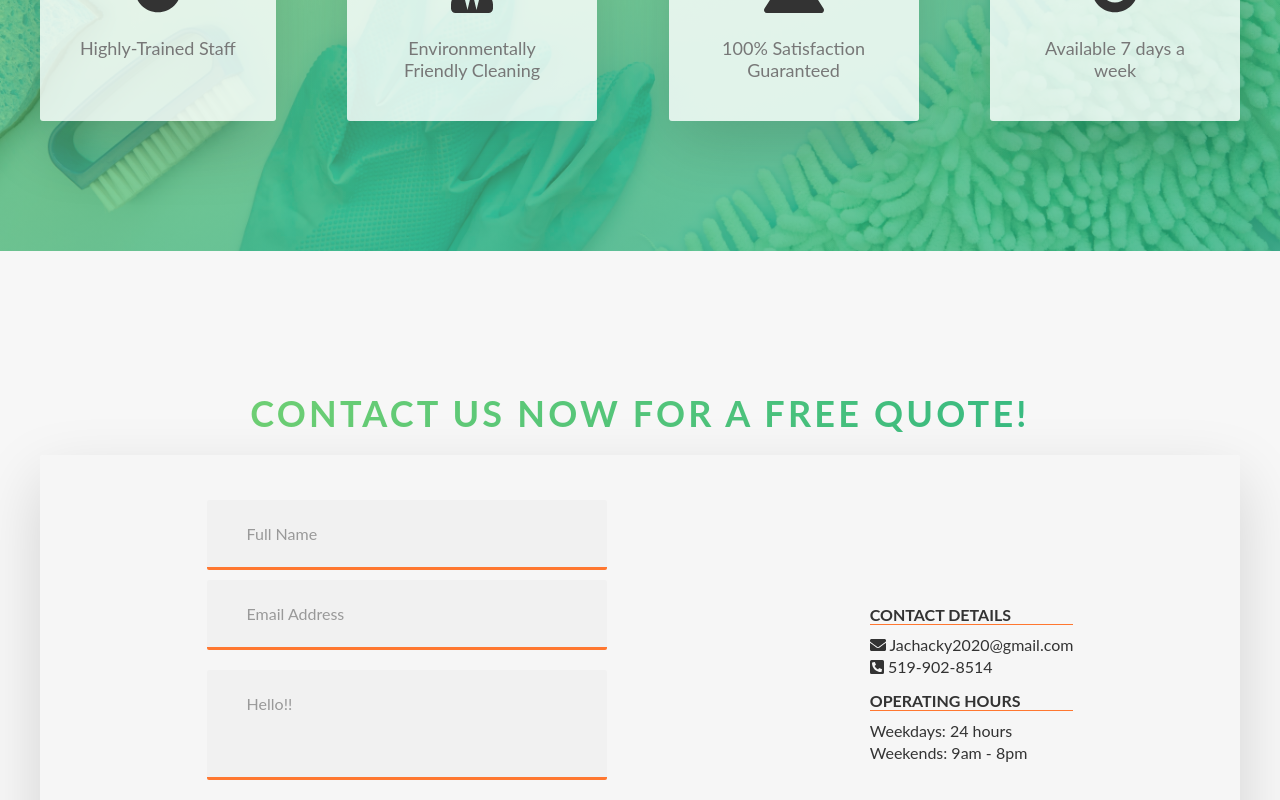
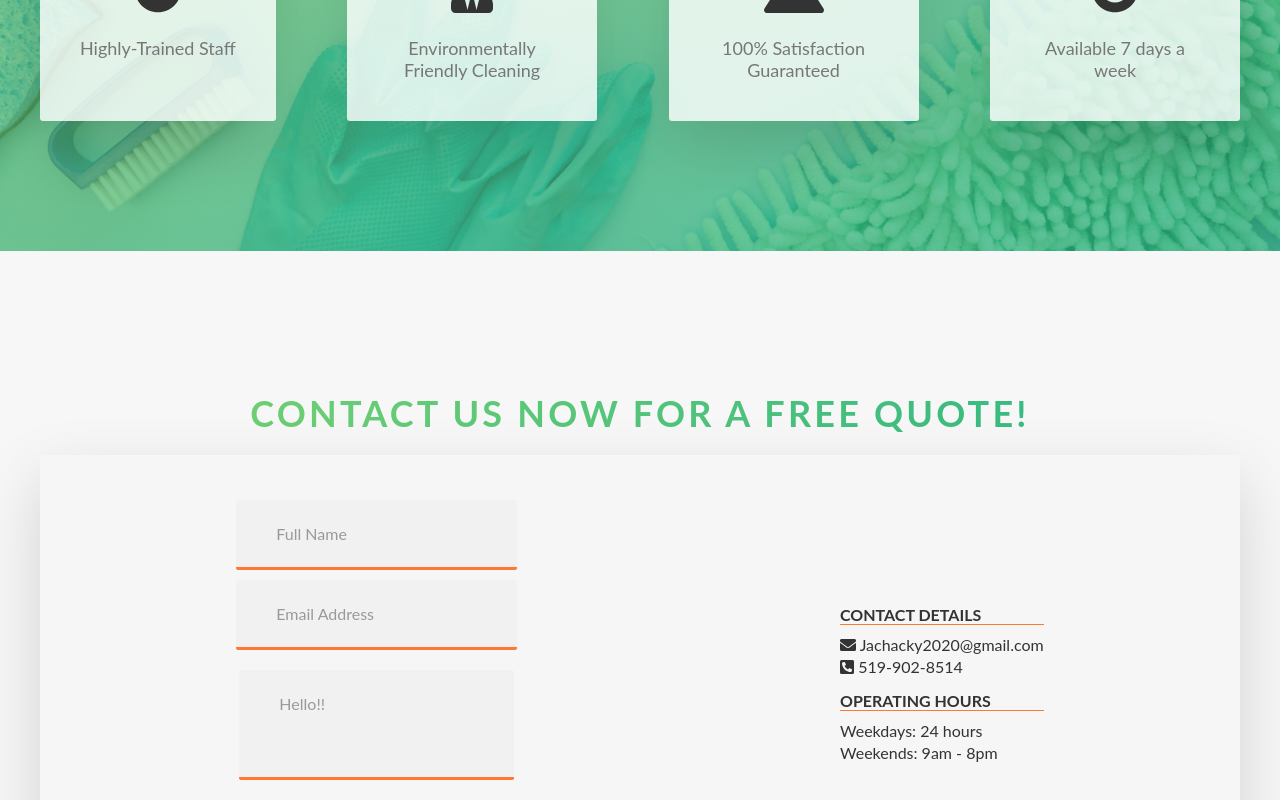
Before and after one commit to harelp/jccleaning, a React (Create React App) app: page / in a window 1280 px wide. Shown: the part 1869-2669 px from the top of the page. Built offline with nearby package versions, Linux system fonts and the light colour scheme.

Commit message:
inputs updated

```diff
--- a/src/sass/layout/_contact.scss
+++ b/src/sass/layout/_contact.scss
@@ -58,7 +58,6 @@ textarea {
   background-color: rgba($color-grey-light-2, 0.5);
   border: none;
   border-bottom: 3px solid transparent;
-  width: 400px;
   display: block;
   transition: all 0.3s;
   margin: 10px 0;
```
